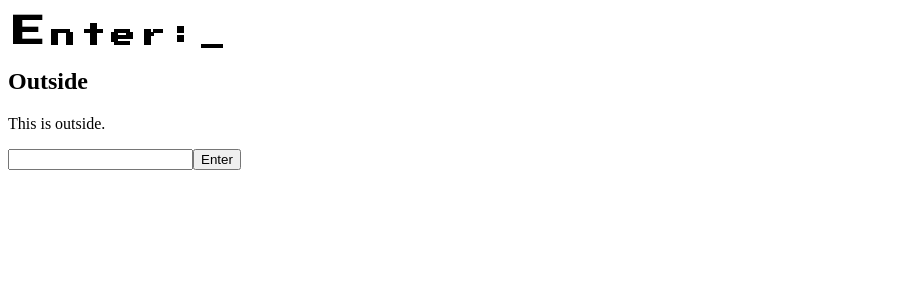
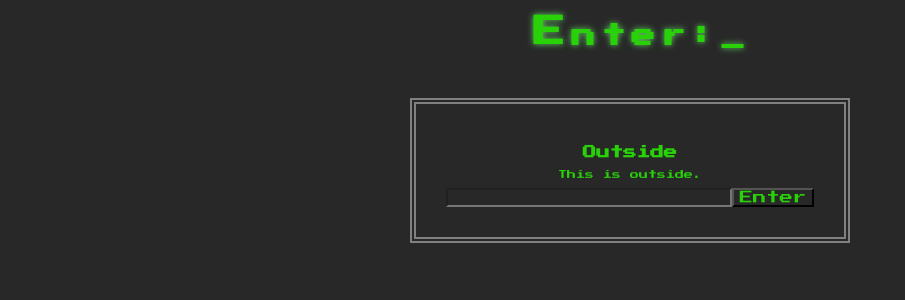
Before and after one commit to Pampen/Enter, a React (Create React App) app: page / in a window 1280 px wide. Shown: the top 300 px of the page, without its empty margins (0-905 px from the left). Built offline with nearby package versions, Linux system fonts and the light colour scheme.

Commit message:
fixa css

```diff
--- a/public/index.html
+++ b/public/index.html
@@ -13,7 +13,9 @@
         <span id="game-title-first-letter">E</span>nter:<span id="title-animation">_</span>
       </h1>
     </header>
-    <div id="root"></div>
+    <div id="root">
+
+    </div>
       <!--
         DO NOT REMOVE ROOT! This is where REACT magic happens!
       -->
--- a/src/style.css
+++ b/src/style.css
@@ -1,8 +1,43 @@
+* {
+  background-color: #282828;
+  color: rgb(41, 209, 8);
+
+  text-align: center;
+  font-family: 'Press Start 2P', cursive;
+}
+
+
+
+
+.container{
+
+  display: flex;
+  flex-basis: 80%;
+  flex-grow: 1;
+  padding: 30px;
+  margin: 20px 40px 20px 20px;
+  justify-content: center;
+  background-color: #282828;
+  color: rgb(41, 209, 8);
+  text-align: center;
+  font-size: 9px;
+}
+
+.game-container{
+  border-style:double;
+  border-color: gray;
+  padding: 30px;
+  border-width: 6px;
+
+}
+
+
 .game-title {
   font-family: 'Press Start 2P', cursive;
   font-size: 24px;
   letter-spacing: 6px;
   margin-left: 5px;
+  text-shadow: 0 0 6px rgb(98, 206, 98);
 }
 
 #game-title-first-letter {
```
Also changed, not shown: 1 other file (tests, documents, lock files or other folders).
